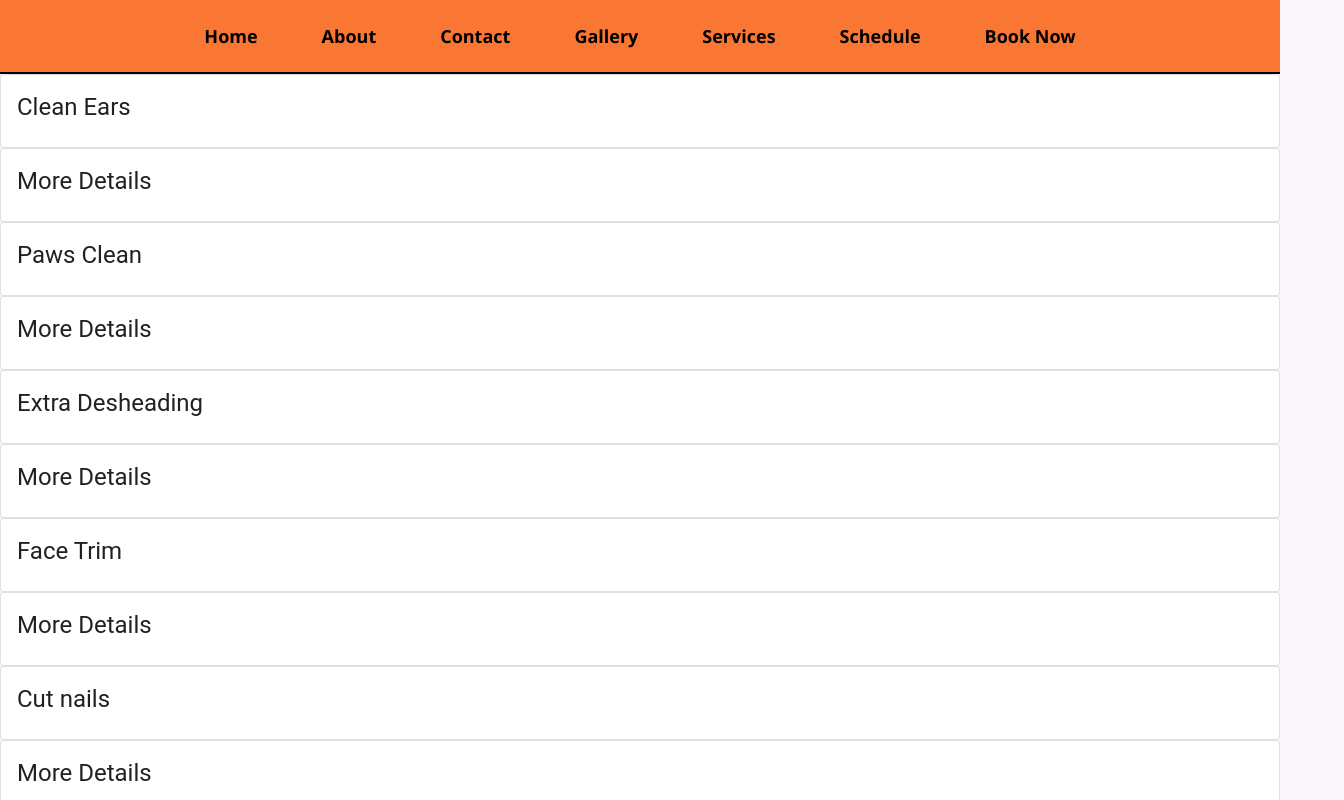
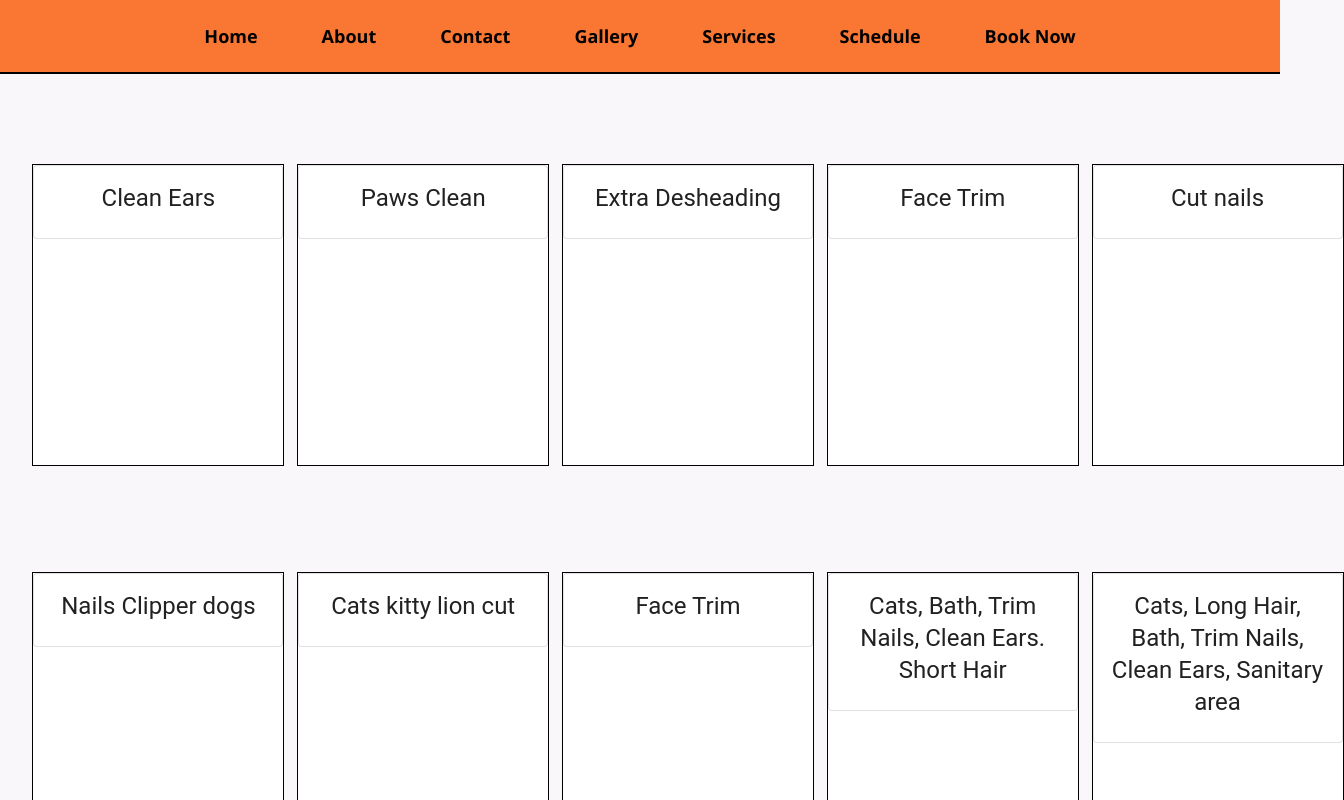
Before and after one commit to chromeshock/astoria-grooming-holsitic-spa, a React (Create React App) app: page /Services in a window 1280 px wide. Shown: the top 800 px of the page, 1344 px wide, since content can reach past the window. Built offline with nearby package versions, Linux system fonts and the light colour scheme.

Commit message:
resolved card animation and text content

```diff
--- a/src/App.css
+++ b/src/App.css
@@ -5,7 +5,7 @@ body {
 }
 
 h1 {
-  margin-top: em;
+  margin-top: 2em;
   text-align: center;
 }
 
@@ -43,6 +43,55 @@ h1 {
   100% { transform: scale(1.2) translate(0, 0); }
 }
 
+.services-grid {
+    display: grid;
+    grid-template-columns: repeat(5 , 0.2fr);
+}
+
+.card-container {
+  perspective: 1000px;
+  position: relative;
+  margin: 5em 1.8em 1em 1.8em;
+  height: 300px;
+  width: 200px;
+}
+
+.card-container .card-flip.flipped {
+  transform: rotateY(180deg); /* Added hover effect */
+      box-shadow: 0 8px 16px 0 rgba(0, 0, 0, 0.2), 0 6px 20px 0 rgba(0, 0, 0, 0.19);
+
+}
+
+.card-flip {
+  width: 250px;
+  height: 300px;
+  position: absolute;
+  transform-style: preserve-3d;
+  transition: transform 0.5s;
+}
+
+.card-front,
+.card-back {
+  position: absolute;
+  width: 100%;
+  height:inherit;
+  backface-visibility: hidden;
+  text-align: center;
+  border: 1px solid;
+  background-color: white;
+}
+
+.card-back {
+  transform: rotateY(180deg);
+}
+
+/*
+.service-card .MuiTypography-root {
+    font-size: 24px;
+}
+*/
+
+/*photo gallery container*/
 .enlarge {
   animation: shake 0.5s cubic-bezier(.36,.07,.19,.97) both;
   transform: scale(15.1);
@@ -104,21 +153,8 @@ ul {
   width: 50%;
 }
 
-table {
-  display:inline-block;
-  text-align: left;
-
-}
-
 .txt-formatted {
   display:inline-flex;
-}
-
-td, th {
-  border-bottom: 1px solid black;
-  padding: 20px;
-  width: 85%;
-
 }
 
 nav {
@@ -160,28 +196,8 @@ nav a:hover {
   display:flex;
   flex-direction: column;
   border: 1px solid black;
-
 }
-
-table {
-  width: 65%;
-}
-
-td {
-  white-space: nowrap;
-}
-
 
 .App-link {
   color: #61dafb;
 }
-
-.booking-calendar {
-  margin-top: 5em;
-  border: 2px solid black;
-  display:flex;
-  flex-direction: column;
-  width: 20%;
-  height: 100%;
-  margin-left:40%;
-}
```
Also changed, not shown: src/Services.js (added, +49 -0 lines), src/ServicesCard.js (added, +48 -0 lines).
